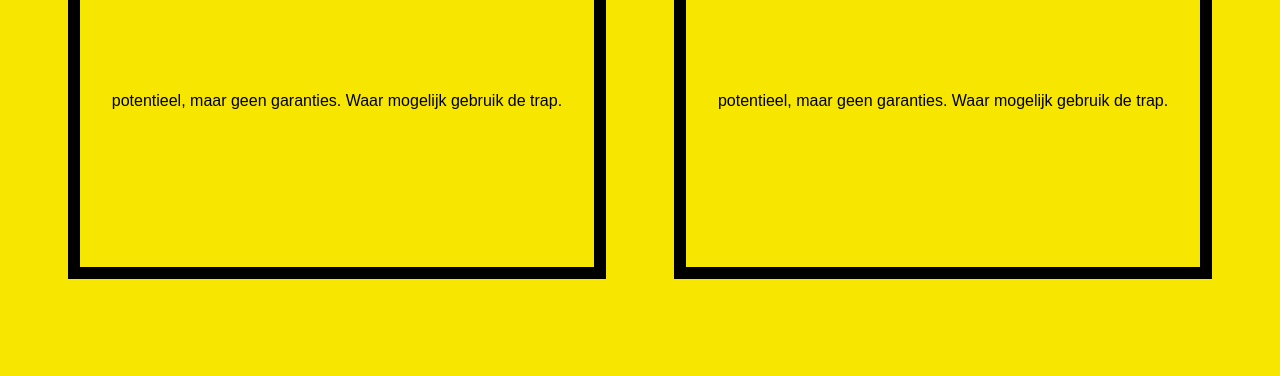
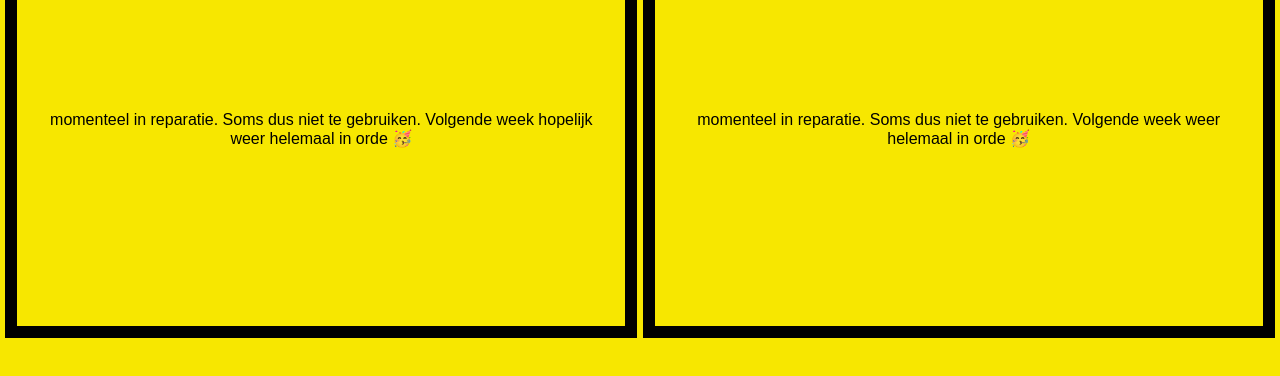
Before and after one commit to rikharink/doetdeliftindeleeuwenbrughet.nl, a plain HTML site: page index.html in a window 1280 px wide. Shown: the part 350-726 px from the top of the page. Drawn offline with Linux system fonts and the light colour scheme; a script that the page names is missing.

Commit message:
status update

```diff
--- a/index.html
+++ b/index.html
@@ -60,13 +60,13 @@
       <div id="links" class="lift">
         <div class="lift-name">links</div>
         <div class="lift-status">
-          potentieel, maar geen garanties. Waar mogelijk gebruik de trap.
+          momenteel in reparatie. Soms dus niet te gebruiken. Volgende week hopelijk weer helemaal in orde 🥳
         </div>
       </div>
       <div id="rechts" class="lift">
         <div class="lift-name">rechts</div>
         <div class="lift-status">
-          potentieel, maar geen garanties. Waar mogelijk gebruik de trap.
+          momenteel in reparatie. Soms dus niet te gebruiken. Volgende week weer helemaal in orde 🥳
         </div>
       </div>
     </div>
```
